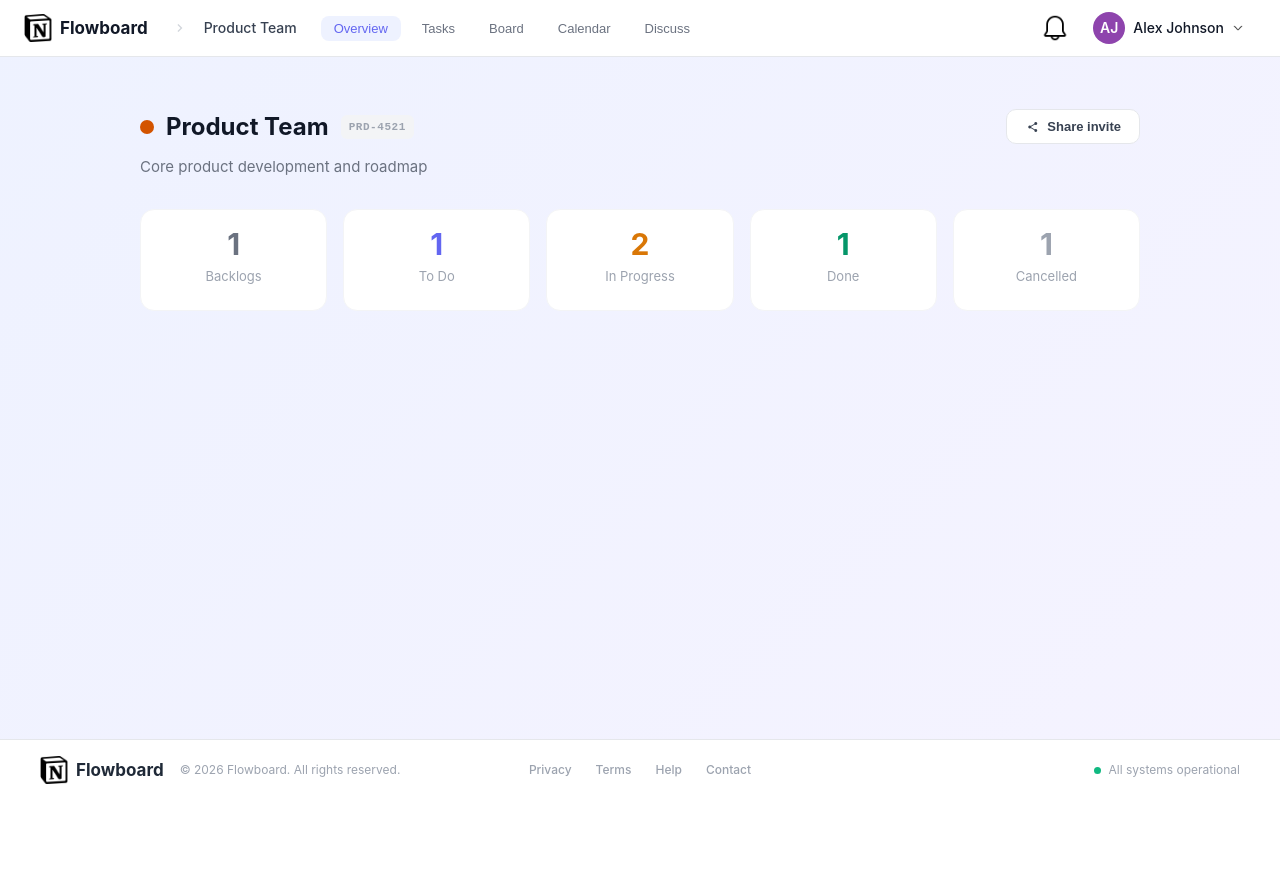
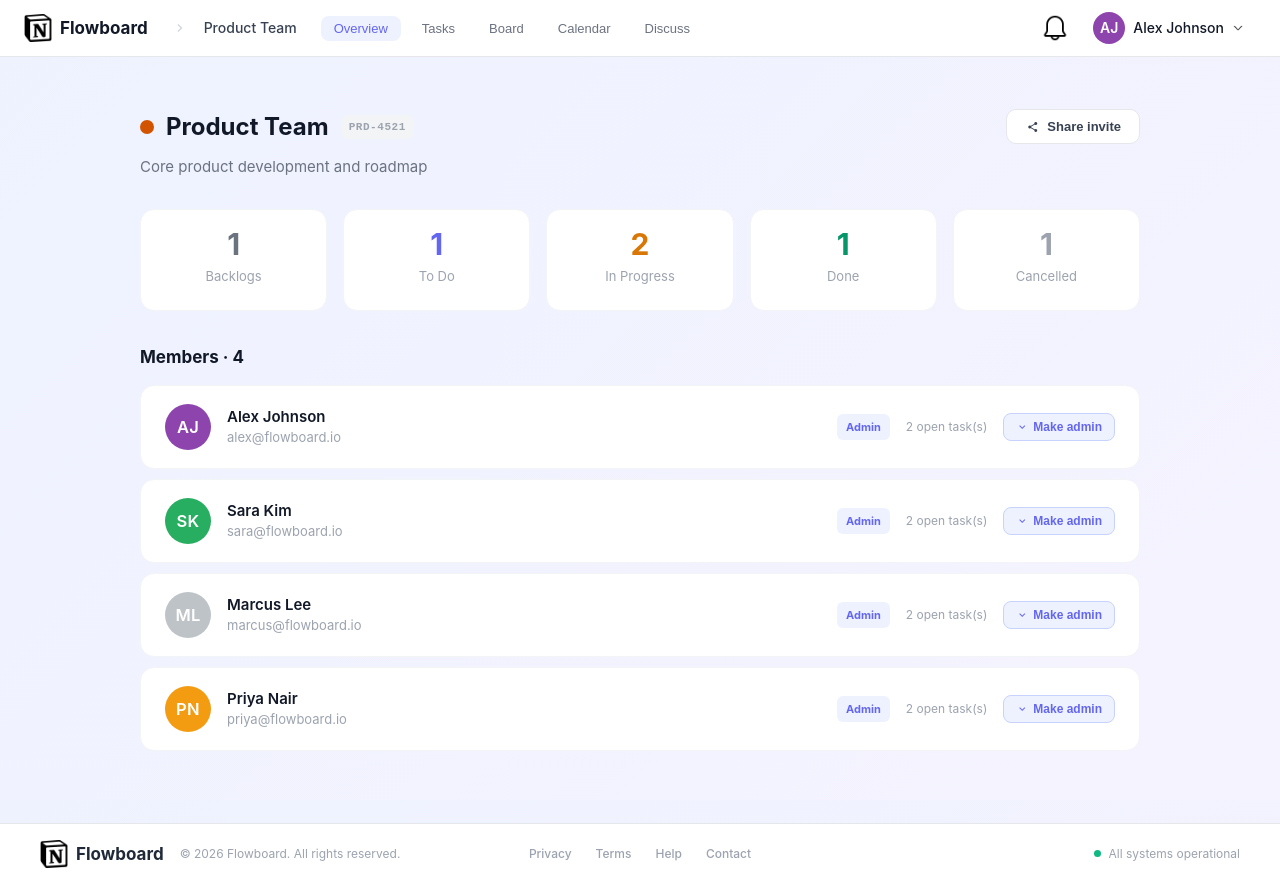
Before and after one commit to KhoaKhoa811/flowboard-ui, an Angular app: page /team-details/1/overview in a window 1280 px wide. Before the commit the page ends 800 px from the top, so only its background shows below. Built offline with nearby package versions, Linux system fonts and the light colour scheme.

Commit message:
refactor: implement team member list in team overview page

```diff
--- /dev/null
+++ b/src/app/features/team-details/team-overview/team-member-item/team-member-item.html
@@ -0,0 +1,21 @@
+<div class="team-member-container">
+    <div class="member-information-container">
+        <app-default-avatar [name]="memberName" [size]="46" [fontSize]="16.56"></app-default-avatar>
+        <div class="member-information">
+            <h3 class="member-name">{{ memberName }}</h3>
+            <span class="member-mail">{{ memberMail }}</span>
+        </div>
+    </div>
+
+    <div class="member-status-container">
+        <span class="member-role">Admin</span>
+        <div class="member-task">
+            <span>2</span>
+            open task(s)
+        </div>
+        <button class="set-member-status">
+            <mat-icon>keyboard_arrow_down</mat-icon>
+            <span>Make admin</span>
+        </button>
+    </div>
+</div>
--- /dev/null
+++ b/src/app/features/team-details/team-overview/team-member-item/team-member-item.scss
@@ -0,0 +1,72 @@
+.team-member-container {
+    display: flex;
+    align-items: center;
+    justify-content: space-between;
+    background: rgb(255, 255, 255);
+    border-radius: 14px;
+    padding: 18px 24px;
+    border: 1.5px solid rgb(243, 244, 246);
+
+    .member-information-container {
+        display: flex;
+        align-items: center;
+        gap: 16px;
+
+        .member-name {
+            font-weight: 600;
+            font-size: 15px;
+            margin: 0;
+        }
+
+        .member-mail {
+            font-size: 13px;
+            color: rgb(156, 163, 175);
+        }
+    }
+
+    .member-status-container {
+        display: flex;
+        align-items: center;
+        gap: 16px;
+
+        .member-role {
+            font-size: 11px;
+            font-weight: 700;
+            border-radius: 6px;
+            padding: 3px 9px;
+            background: rgb(238, 242, 255);
+            color: rgb(99, 102, 241);
+        }
+
+        .member-task {
+            font-size: 12px;
+            color: rgb(156, 163, 175);
+            min-width: 80px;
+            text-align: right;
+        }
+
+        .set-member-status {
+            display: flex;
+            align-items: center;
+            gap: 5px;
+            padding: 6px 12px;
+            border-radius: 8px;
+            border: 1.5px solid rgb(199, 210, 254);
+            background: rgb(238, 242, 255);
+            color: rgb(99, 102, 241);
+            font-size: 12px;
+            font-weight: 600;
+            cursor: pointer;
+            white-space: nowrap;
+
+            mat-icon {
+                font-size: 12px;
+                display: flex;
+                align-items: center;
+                justify-content: center;
+                width: auto;
+                height: auto;
+            }
+        }
+    }
+}
--- a/src/app/features/team-details/team-overview/team-overview.html
+++ b/src/app/features/team-details/team-overview/team-overview.html
@@ -18,4 +18,27 @@
 
     <app-item-board></app-item-board>
 
+    <h3 class="member-list-title">Members · <span>4</span></h3>
+
+    <div class="team-member-list">
+        <app-team-member-item
+            [memberName]="'Alex Johnson'"
+            [memberMail]="'alex@flowboard.io'"
+        ></app-team-member-item>
+
+        <app-team-member-item
+            [memberName]="'Sara Kim'"
+            [memberMail]="'sara@flowboard.io'"
+        ></app-team-member-item>
+
+        <app-team-member-item
+            [memberName]="'Marcus Lee'"
+            [memberMail]="'marcus@flowboard.io'"
+        ></app-team-member-item>
+
+        <app-team-member-item
+            [memberName]="'Priya Nair'"
+            [memberMail]="'priya@flowboard.io'"
+        ></app-team-member-item>
+    </div>
 </div>
--- a/src/app/features/team-details/team-overview/team-overview.scss
+++ b/src/app/features/team-details/team-overview/team-overview.scss
@@ -72,4 +72,16 @@
             margin: 0;
         }
     }
+
+    .member-list-title {
+        font-size: 17px;
+        font-weight: 700;
+        margin-bottom: 18px;
+    }
+
+    .team-member-list {
+        display: flex;
+        flex-direction: column;
+        gap: 10px;
+    }
 }
--- a/src/app/features/team-details/team-overview/team-overview.ts
+++ b/src/app/features/team-details/team-overview/team-overview.ts
@@ -2,10 +2,11 @@ import { Component } from '@angular/core';
 import { NameColorPipe } from '../../../shared/pipes/name-color-pipe';
 import { MatIcon } from '@angular/material/icon';
 import { ItemBoard } from './item-board/item-board';
+import { TeamMemberItem } from './team-member-item/team-member-item';
 
 @Component({
   selector: 'app-team-overview',
-  imports: [NameColorPipe, MatIcon, ItemBoard],
+  imports: [NameColorPipe, MatIcon, ItemBoard, TeamMemberItem],
   templateUrl: './team-overview.html',
   styleUrl: './team-overview.scss',
 })
```
Also changed, not shown: src/app/features/team-details/team-overview/team-member-item/team-member-item.ts (added, +14 -0 lines), 1 other file (tests, documents, lock files or other folders).
